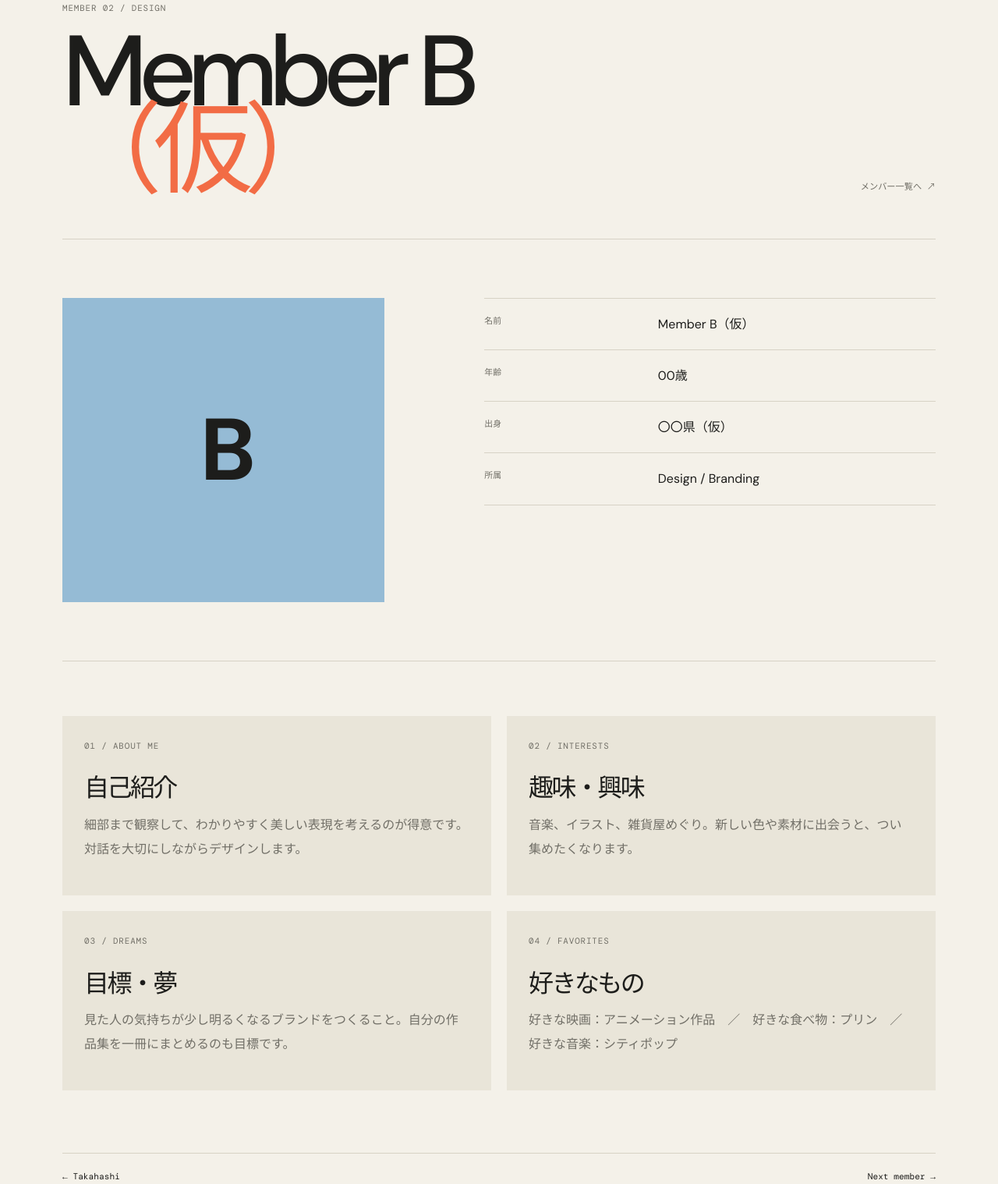
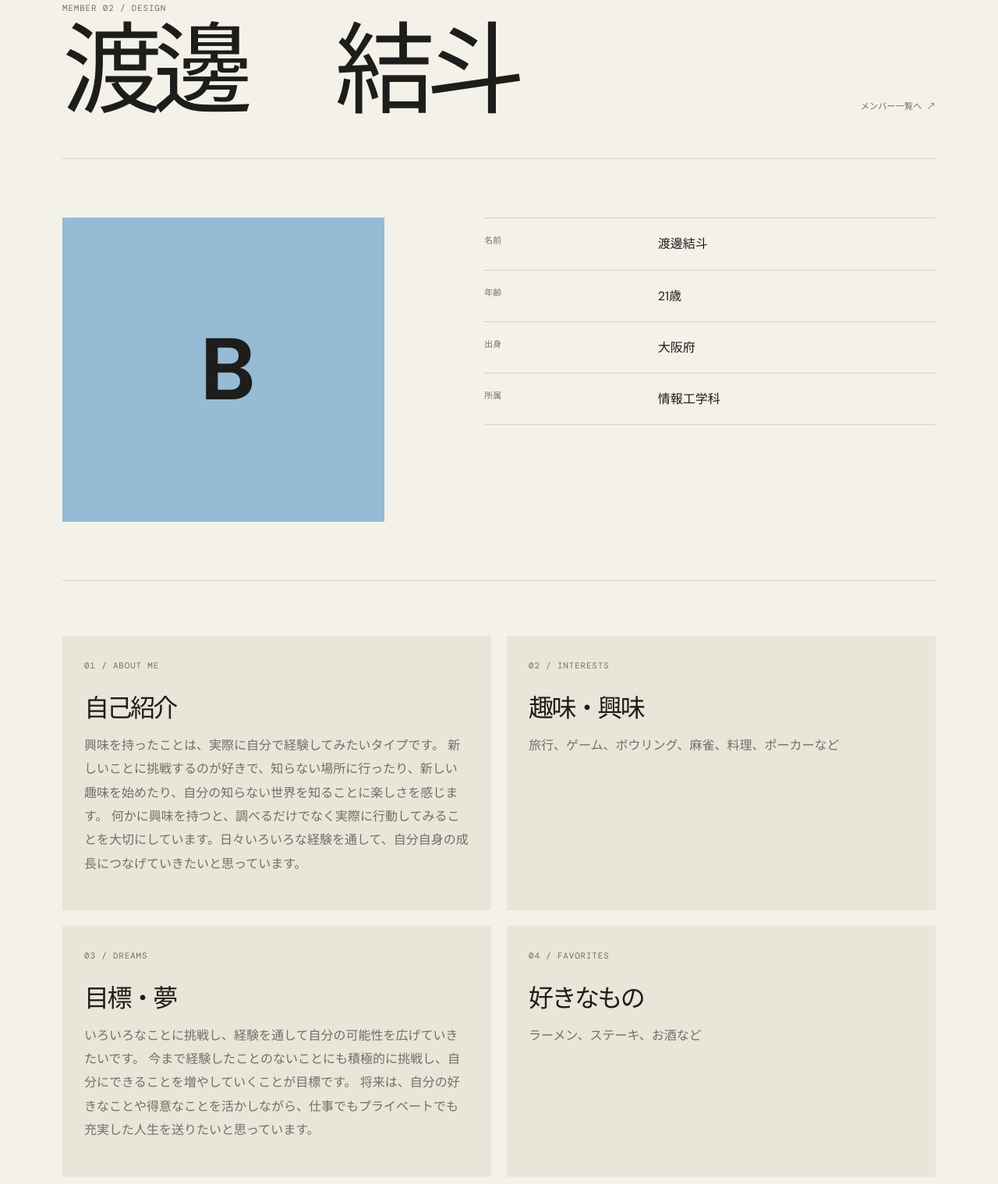
Before and after one commit to 5jfv9b7s/portfolio-kimatiTeam, a plain HTML site: page members/member-02.html in a window 1280 px wide. Shown: the part 175-1693 px from the top of the page at 78% size. Drawn offline with nearby package versions, Linux system fonts and the light colour scheme.

Commit message:
Update member 02 profile
Co-authored-by: Copilot <223556219+Copilot@users.noreply.github.com>

```diff
--- a/members/member-02.html
+++ b/members/member-02.html
@@ -1,12 +1,29 @@
 <!doctype html>
 <html lang="ja">
-  <head><meta charset="UTF-8" /><meta name="viewport" content="width=device-width, initial-scale=1.0" /><title>Member B（仮） | Kimati Team</title><link rel="stylesheet" href="../styles.css" /></head>
+  <head><meta charset="UTF-8" /><meta name="viewport" content="width=device-width, initial-scale=1.0" /><title>Member B | Kimati Team</title><link rel="stylesheet" href="../styles.css" /></head>
   <body>
     <header class="site-header"><a class="logo" href="../index.html" aria-label="Kimati Team トップ">K<span>.</span></a><a class="header-link" href="../index.html#members">← Back to members</a></header>
     <main class="member-page section-shell">
-      <div class="member-page-header"><div><p class="eyebrow">Member 02 / Design</p><h1>Member B<br /><em>（仮）</em></h1></div><a class="back-link" href="../index.html#members">メンバー一覧へ ↗</a></div>
-      <section class="member-profile"><div class="member-photo" style="background: var(--blue)" aria-label="プロフィール画像の placeholder">B</div><div class="profile-table"><div class="profile-row"><span class="profile-label">名前</span><span class="profile-value">Member B（仮）</span></div><div class="profile-row"><span class="profile-label">年齢</span><span class="profile-value">00歳</span></div><div class="profile-row"><span class="profile-label">出身</span><span class="profile-value">〇〇県（仮）</span></div><div class="profile-row"><span class="profile-label">所属</span><span class="profile-value">Design / Branding</span></div></div></section>
-      <section class="member-details"><article class="detail-card"><p class="eyebrow">01 / About me</p><h2>自己紹介</h2><p>細部まで観察して、わかりやすく美しい表現を考えるのが得意です。対話を大切にしながらデザインします。</p></article><article class="detail-card"><p class="eyebrow">02 / Interests</p><h2>趣味・興味</h2><p>音楽、イラスト、雑貨屋めぐり。新しい色や素材に出会うと、つい集めたくなります。</p></article><article class="detail-card"><p class="eyebrow">03 / Dreams</p><h2>目標・夢</h2><p>見た人の気持ちが少し明るくなるブランドをつくること。自分の作品集を一冊にまとめるのも目標です。</p></article><article class="detail-card"><p class="eyebrow">04 / Favorites</p><h2>好きなもの</h2><p>好きな映画：アニメーション作品　／　好きな食べ物：プリン　／　好きな音楽：シティポップ</p></article></section>
+      <div class="member-page-header"><div><p class="eyebrow">Member 02 / Design</p><h1>渡邊　結斗<br /><em></em></h1></div><a class="back-link" href="../index.html#members">メンバー一覧へ ↗</a></div>
+      <section class="member-profile"><div class="member-photo" style="background: var(--blue)"
+        aria-label="プロフィール画像の placeholder">B</div><div class="profile-table"><div class="profile-row"><span class="profile-label">
+
+          名前</span><span class="profile-value">渡邊結斗</span></div><div class="profile-row"><span class="profile-label">
+            年齢</span><span class="profile-value">21歳</span></div><div class="profile-row"><span class="profile-label">
+              出身</span><span class="profile-value">大阪府</span></div><div class="profile-row"><span class="profile-label">
+                所属</span><span class="profile-value">情報工学科</span></div></div></section>
+
+      <section class="member-details"><article class="detail-card"><p class="eyebrow">01 / About me</p>
+        <h2>自己紹介</h2><p>興味を持ったことは、実際に自分で経験してみたいタイプです。
+新しいことに挑戦するのが好きで、知らない場所に行ったり、新しい趣味を始めたり、自分の知らない世界を知ることに楽しさを感じます。
+何かに興味を持つと、調べるだけでなく実際に行動してみることを大切にしています。日々いろいろな経験を通して、自分自身の成長につなげていきたいと思っています。</p></article><article class="detail-card"><p class="eyebrow">02 / Interests</p>
+          <h2>趣味・興味</h2><p>旅行、ゲーム、ボウリング、麻雀、料理、ポーカーなど</p></article><article class="detail-card"><p class="eyebrow">03 / Dreams</p>
+            <h2>目標・夢</h2><p>いろいろなことに挑戦し、経験を通して自分の可能性を広げていきたいです。
+
+今まで経験したことのないことにも積極的に挑戦し、自分にできることを増やしていくことが目標です。
+
+将来は、自分の好きなことや得意なことを活かしながら、仕事でもプライベートでも充実した人生を送りたいと思っています。</p></article><article class="detail-card"><p class="eyebrow">04 / Favorites</p>
+              <h2>好きなもの</h2><p>ラーメン、ステーキ、お酒など</p></article></section>
       <nav class="member-footer-nav">
         <a href="Takahashi.html">← Takahashi</a>
         <a href="member-03.html">Next member →</a>
```
